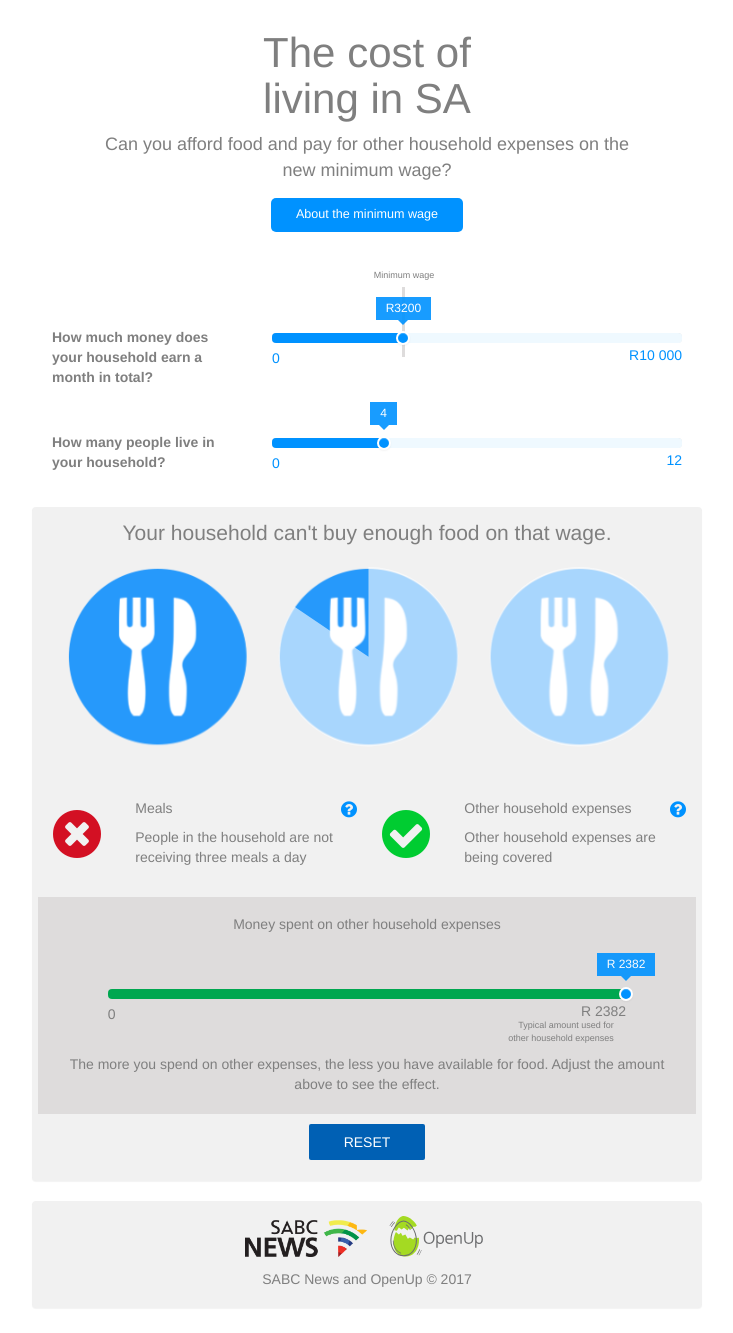
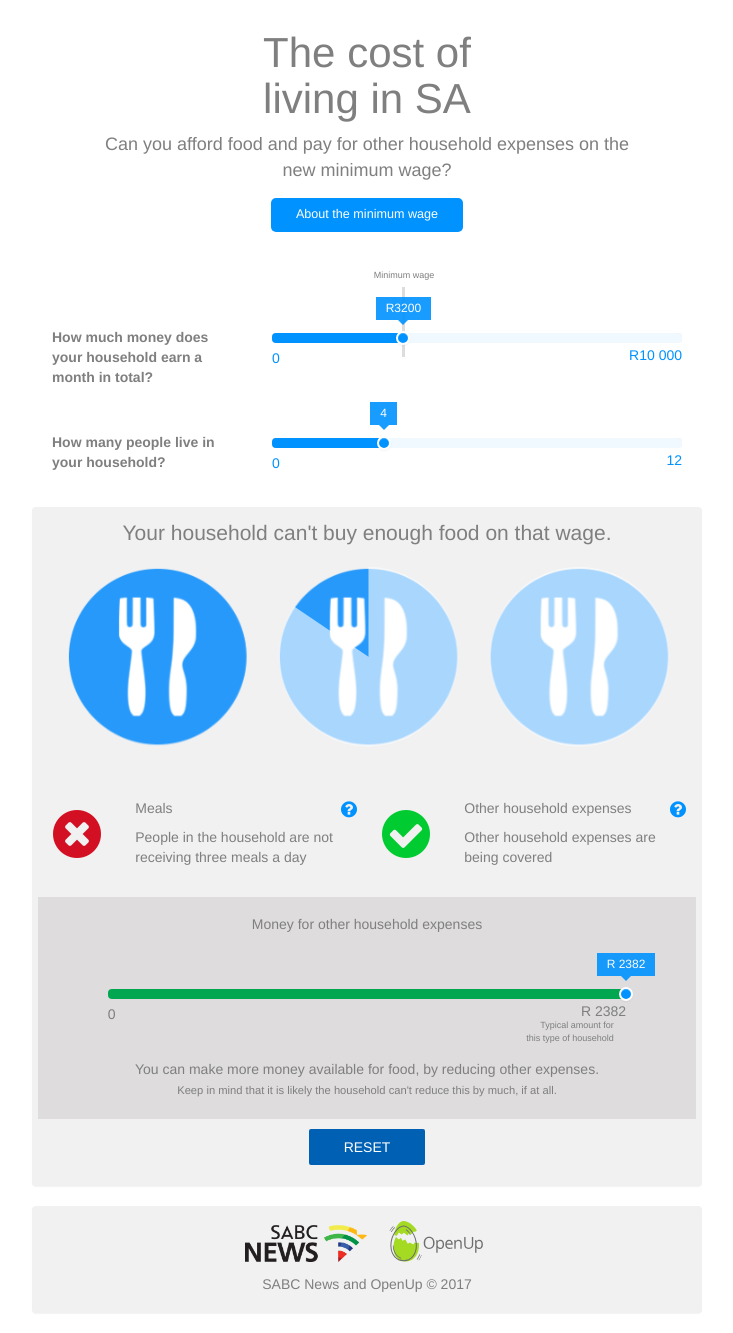
Before and after one commit to OpenUpSA/minimum-wage, a Jekyll site: the page built from index.html, in a window 1280 px wide. Shown: the whole page, without its empty margins (273-1006 px from the left). Built offline with Jekyll 4.4.1, drawn with Linux system fonts in a browser that asks for light colours.

Commit message:
Other expenses: Better phrasing

```diff
--- a/css/app.scss
+++ b/css/app.scss
@@ -152,6 +152,10 @@ $bar-red: #D40000;
     .context {
       text-align: center;
     }
+
+    .comment {
+      font-size: 0.8em;
+    }
   }
 
   .slider.slider-horizontal {
@@ -187,7 +191,7 @@ $bar-red: #D40000;
   padding-top: 40px;
 
   &.other-expenses {
-    padding-bottom: 30px;
+    padding-bottom: 35px;
   }
 }
 
@@ -268,7 +272,7 @@ $bar-red: #D40000;
     margin-left: -24px;
   }
 
-  &.other-expenses-required {
+  &.typical-amount {
     right: 5%;
     margin-top: 37px;
     text-align: right;
--- a/index.html
+++ b/index.html
@@ -159,17 +159,17 @@ extra_css:
 
       <div id="other-expenses" class="row">
         <div class="col-xs-12">
-          <h5 class="text-center">Money spent on other household expenses</h5>
+          <h5 class="text-center">Money for other household expenses</h5>
           <div class="row slider-row other-expenses">
             <div class="col-xs-12 col-sm-10 col-sm-offset-1">
-              <div class="slider-stroke-label other-expenses-required">Typical amount used for <br> other household expenses</div>
+              <div class="slider-stroke-label typical-amount">Typical amount for<br> this type of household</div>
 
               <input id="hh-expenses" data-slider-id='hh-expenses-slider' type="number" data-slider-min="0" data-slider-step="1"/>
               <span class="label start">0</span>
               <span class="label end amount"></span>
             </div>
           </div>
-          <p class="text-center">The more you spend on other expenses, the less you have available for food. Adjust the amount above to see the effect.</p>
+          <p class="text-center">You can make more money available for food, by reducing other expenses. <br> <span class="comment">Keep in mind that it is likely the household can't reduce this by much, if at all.</span></p>
         </div>
       </div>
 
```
